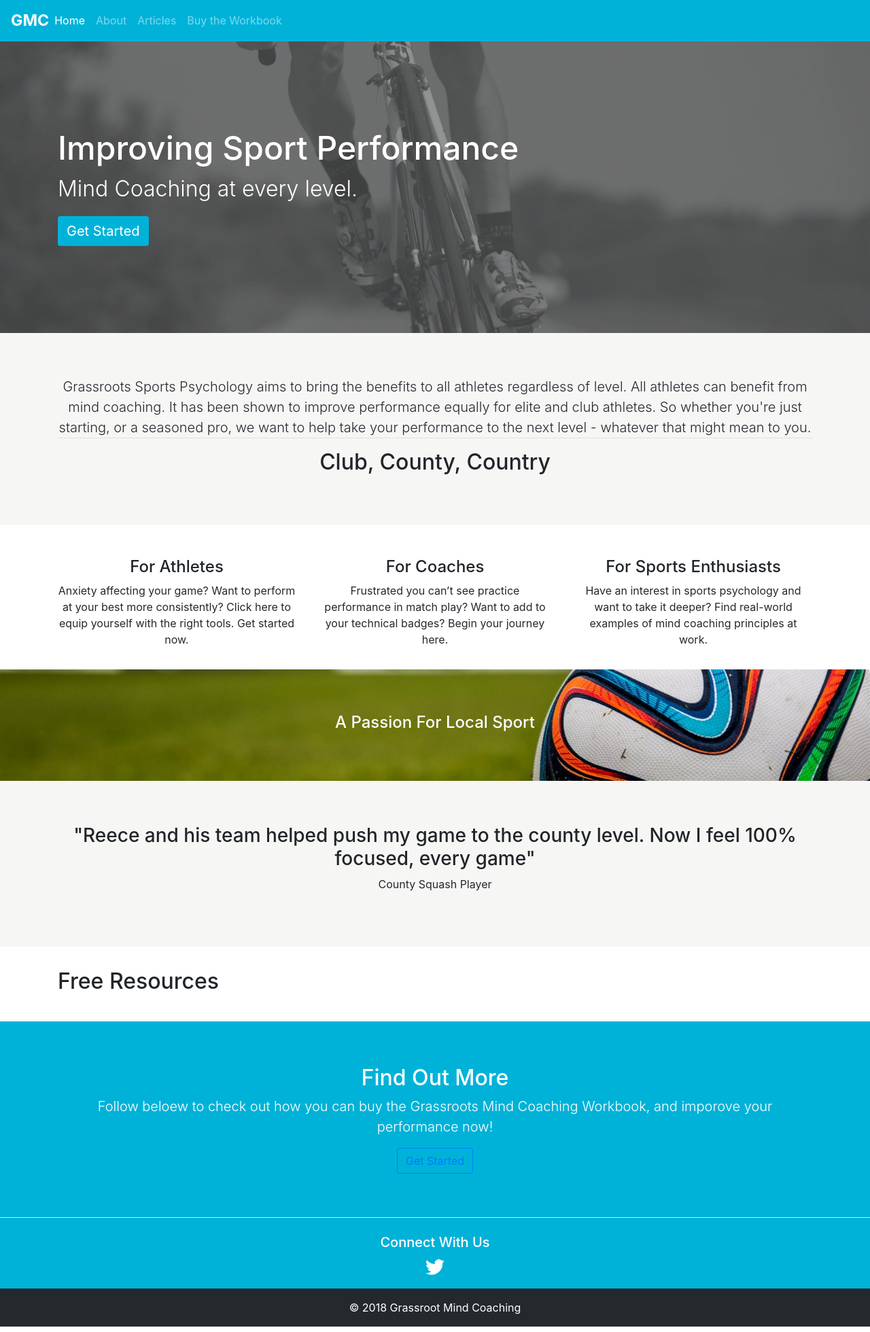
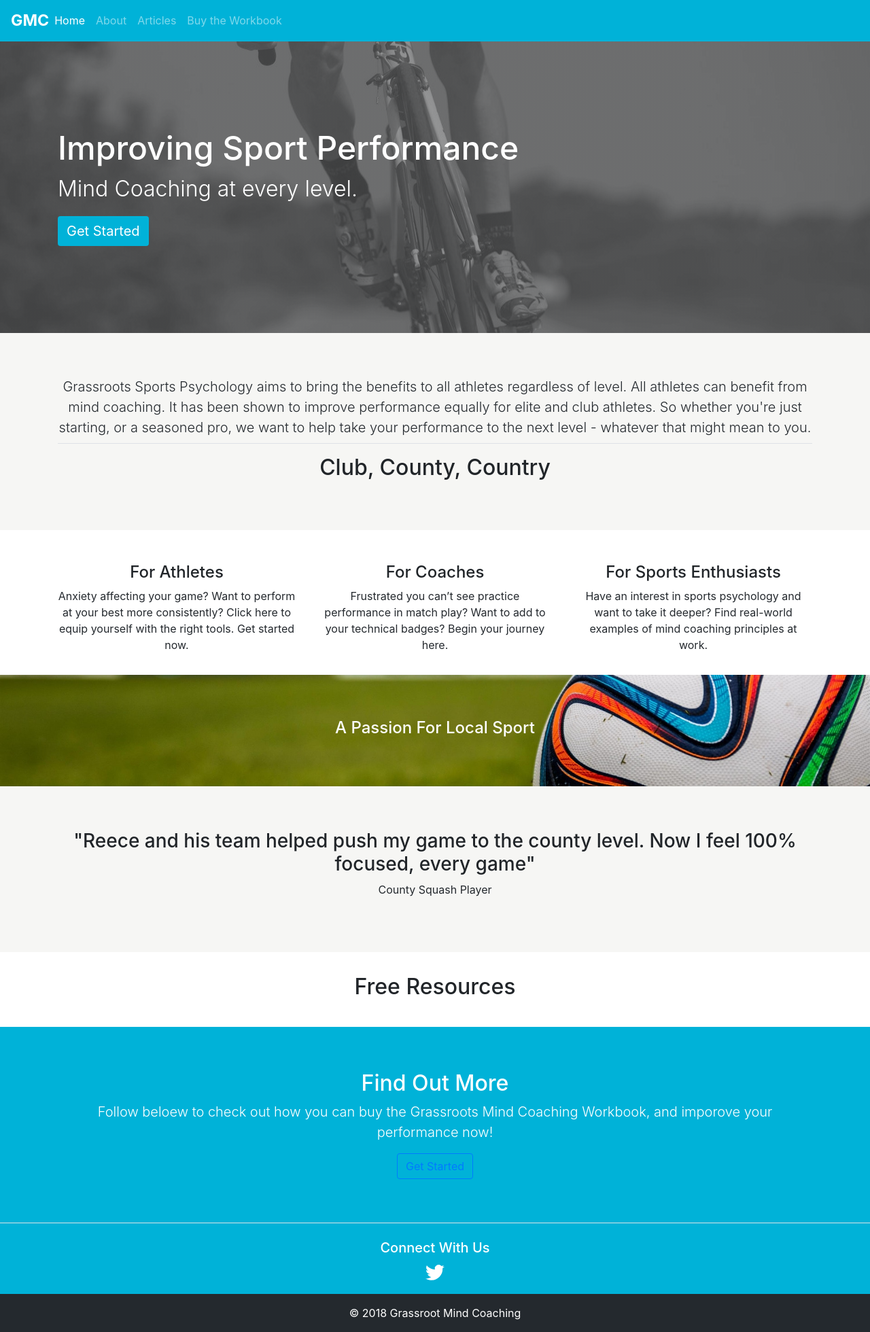
Before and after one commit to krussll/etsysimplicity, a Jekyll site: the page built from index.md, in a window 1280 px wide. Shown: the whole page at 68% size. Built offline with Jekyll 4.4.1, drawn with Linux system fonts in a browser that asks for light colours; nearby versions of some CDN libraries.

Commit message:
Update home.html

```diff
--- a/_layouts/home.html
+++ b/_layouts/home.html
@@ -16,7 +16,7 @@
 
     <div class="jumbotron secondary">
       <div class="container text-center">
-        <p class="lead border-bottom">Grassroots Sports Psychology aims to bring the benefits to all athletes regardless of level.
+        <p class="lead border-bottom pb-2">Grassroots Sports Psychology aims to bring the benefits to all athletes regardless of level.
         All athletes can benefit from mind coaching. It has been shown to improve performance equally for elite and club athletes. So whether you're just starting, or a seasoned pro, we want to help take your performance to the next level - whatever that might mean to you.
         </p>
 
@@ -64,7 +64,7 @@
       </div>
     </div>
 
-    <div class="container">
+    <div class="container text-center">
       <h2>Free Resources</h2>
       <div class="row">
         <div class="col-xs-6 my-3 text-center">
```
